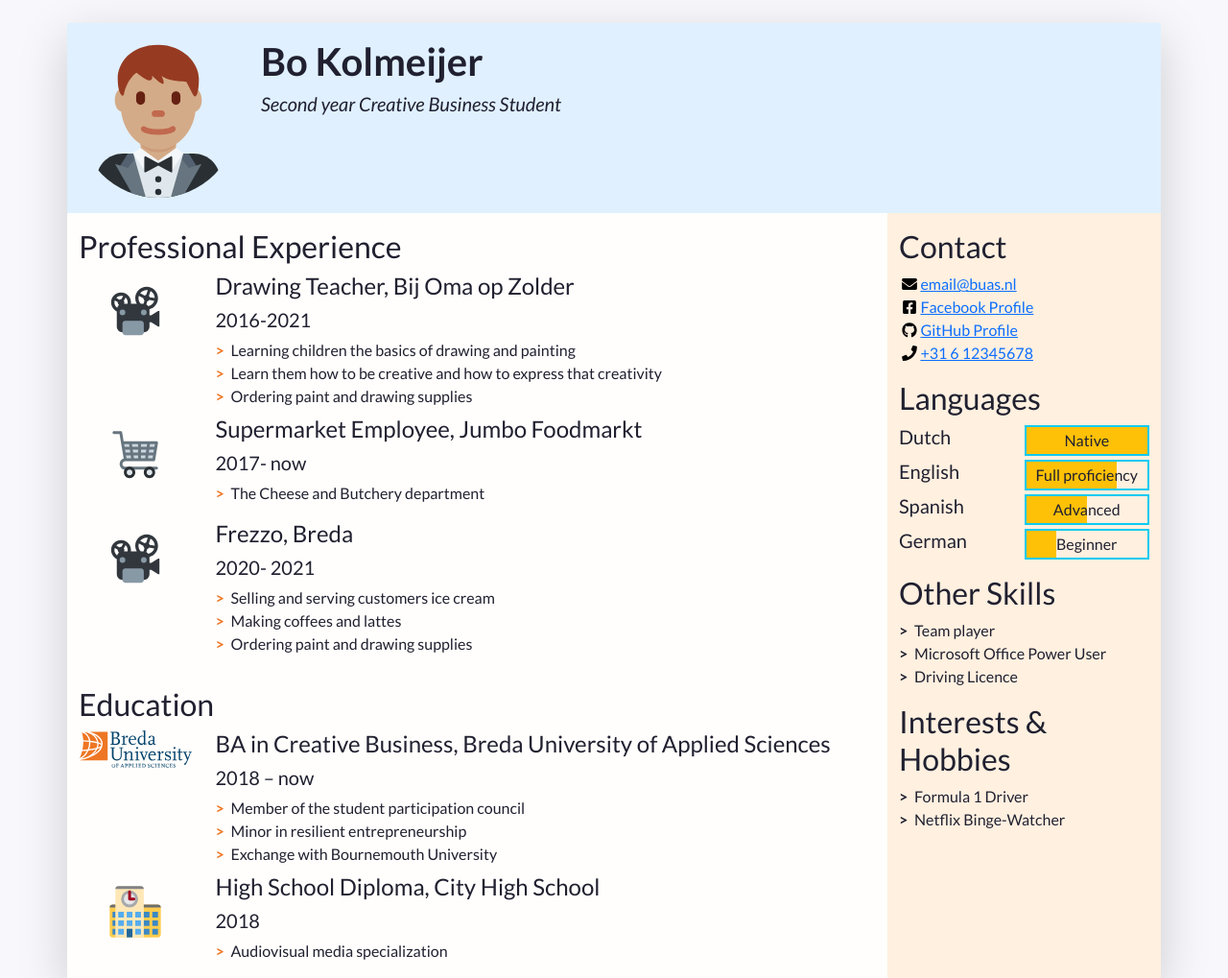
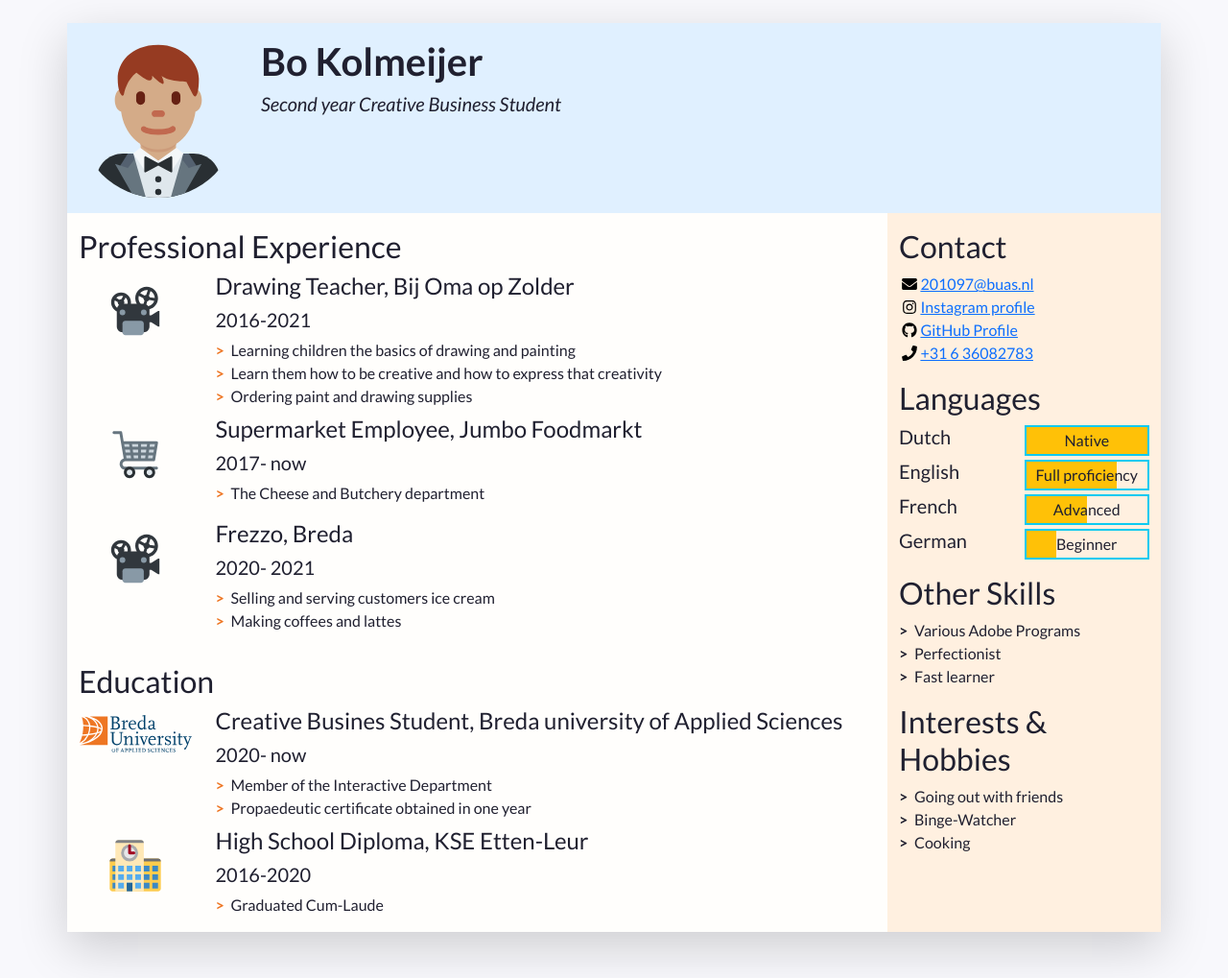
Before and after one commit to bokolmeijer/myowncv, a plain HTML site: page index.html in a window 1280 px wide. Shown: the top 1019 px of the page at 96% size. Drawn offline with nearby package versions, Linux system fonts and the light colour scheme.

Commit message:
meer info

```diff
--- a/index.html
+++ b/index.html
@@ -131,7 +131,7 @@
                   <ul class="biography-details list-unstyled">
                     <li>Selling and serving customers ice cream</li>
                     <li>Making coffees and lattes</li>
-                    <li>Ordering paint and drawing supplies</li>
+
                   </ul>
               </div>
           </li>
@@ -145,16 +145,16 @@
               <!-- Top item in education. And by "top", I mean a Bachelor in Creative Business at BUas. -->
               <li class="biography-item row mb-2">
                 <div class="logo-container col-3 col-sm-2 col-md-3 col-lg-2">
-                  <img class="biography-logo mw-100 d-block mx-auto" src="images/schools/logo-buas.svg" alt="School logo" width="120">
+                  <img class="biography-logo mw-100 d-block mx-auto pt-2" src="images/schools/logo-buas.svg" alt="School logo" width="120">
                 </div>
                 <div class="biography-contents col-9 col-sm-10 col-md-9 col-lg-10">
-                  <h4>BA in Creative Business, Breda University of Applied Sciences</h4>
-                  <h5>2018&nbsp;&ndash;&nbsp;now</h5>
+                  <h4>Creative Busines Student, Breda university of Applied Sciences</h4>
+                  <h5>2020- now</h5>
                   <!-- Use the list below to talk about minors, exchanges, extra-curricular activities. -->
                   <ul class="biography-details list-unstyled">
-                    <li>Member of the student participation council</li>
-                    <li>Minor in resilient entrepreneurship</li>
-                    <li>Exchange with Bournemouth University</li>
+                    <li>Member of the Interactive Department</li>
+                    <li>Propaedeutic certificate obtained in one year</li>
+
                   </ul>
                 </div>
               </li>
@@ -165,10 +165,10 @@
                   <img class="biography-logo mw-100 d-block mx-auto" src="images/schools/school.svg" alt="School logo" width="80">
                 </div>
                 <div class="biography-contents col-9 col-sm-10 col-md-9 col-lg-10">
-                  <h4>High School Diploma, City High School</h4>
-                  <h5>2018</h5>
+                  <h4>High School Diploma, KSE Etten-Leur</h4>
+                  <h5>2016-2020</h5>
                   <ul class="biography-details list-unstyled">
-                    <li>Audiovisual media specialization</li>
+                    <li>Graduated Cum-Laude</li>
                   </ul>
                 </div>
               </li>
@@ -197,15 +197,15 @@
             -->
             <ul class="contact-list list-unstyled">
               <li class="contact-item">
-                <a class="d-flex align-items-center" href="mailto:email@buas.nl" target="_blank">
+                <a class="d-flex align-items-center" href="mailto:201097@buas.nl" target="_blank">
                   <img class="contact-icon" src="images/icons/envelope.svg" alt="Email">
-                  email@buas.nl
+                  201097@buas.nl
                 </a>
               </li>
               <li class="contact-item">
-                <a class="d-flex align-items-center" href="https://facebook.com/" target="_blank">
-                  <img class="contact-icon" src="images/icons/facebook.svg" alt="Facebook">
-                  Facebook Profile
+                <a class="d-flex align-items-center" href="https://www.instagram.com/bo_kolmeijer/" target="_blank">
+                  <img class="contact-icon" src="images/icons/instagram.svg" alt="Facebook">
+                  Instagram profile
                 </a>
               </li>
               <li class="contact-item">
@@ -215,9 +215,9 @@
                 </a>
               </li>
               <li class="contact-item">
-                <a class="d-flex align-items-center" href="tel:+31612345678" target="_blank">
+                <a class="d-flex align-items-center" href="tel:+31636082783" target="_blank">
                   <img class="contact-icon" src="images/icons/phone.svg" alt="Mobile Phone">
-                  +31 6 12345678
+                  +31 6 36082783
                 </a>
               </li>
             </ul>
@@ -246,7 +246,7 @@
                 </div>
               </li>
               <li class="language-item d-flex mb-1">
-                <h5 class="language-name w-50">Spanish</h5>
+                <h5 class="language-name w-50">French</h5>
                 <div class="language-level w-50 border border-info border-2 position-relative">
                   <!-- The div below is a progress bar. Choose between w-25, w-50, w-75 and w-100 to show your level of fluency -->
                   <div class="language-progress position-absolute bg-warning h-100 w-50"></div>
@@ -269,9 +269,9 @@
           <section class="my-3 aside-section">
             <h2>Other Skills</h2>
             <ul class="skill-list list-unstyled">
-              <li class="skill-item">Team player</li>
-              <li class="skill-item">Microsoft Office Power User</li>
-              <li class="skill-item">Driving Licence</li>
+              <li class="skill-item">Various Adobe Programs</li>
+              <li class="skill-item">Perfectionist</li>
+              <li class="skill-item">Fast learner</li>
             </ul>
           </section>
 
@@ -280,8 +280,10 @@
           <section class="my-3 aside-section">
             <h2>Interests &amp; Hobbies</h2>
             <ul class="skill-list list-unstyled">
-              <li class="skill-item">Formula 1 Driver</li>
-              <li class="skill-item">Netflix Binge-Watcher</li>
+              <li class="skill-item">Going out with friends</li>
+              	<li class="skill-item">Binge-Watcher</li>
+			<li class="skill-item">Cooking</li>
+
             </ul>
           </section>
 
```
